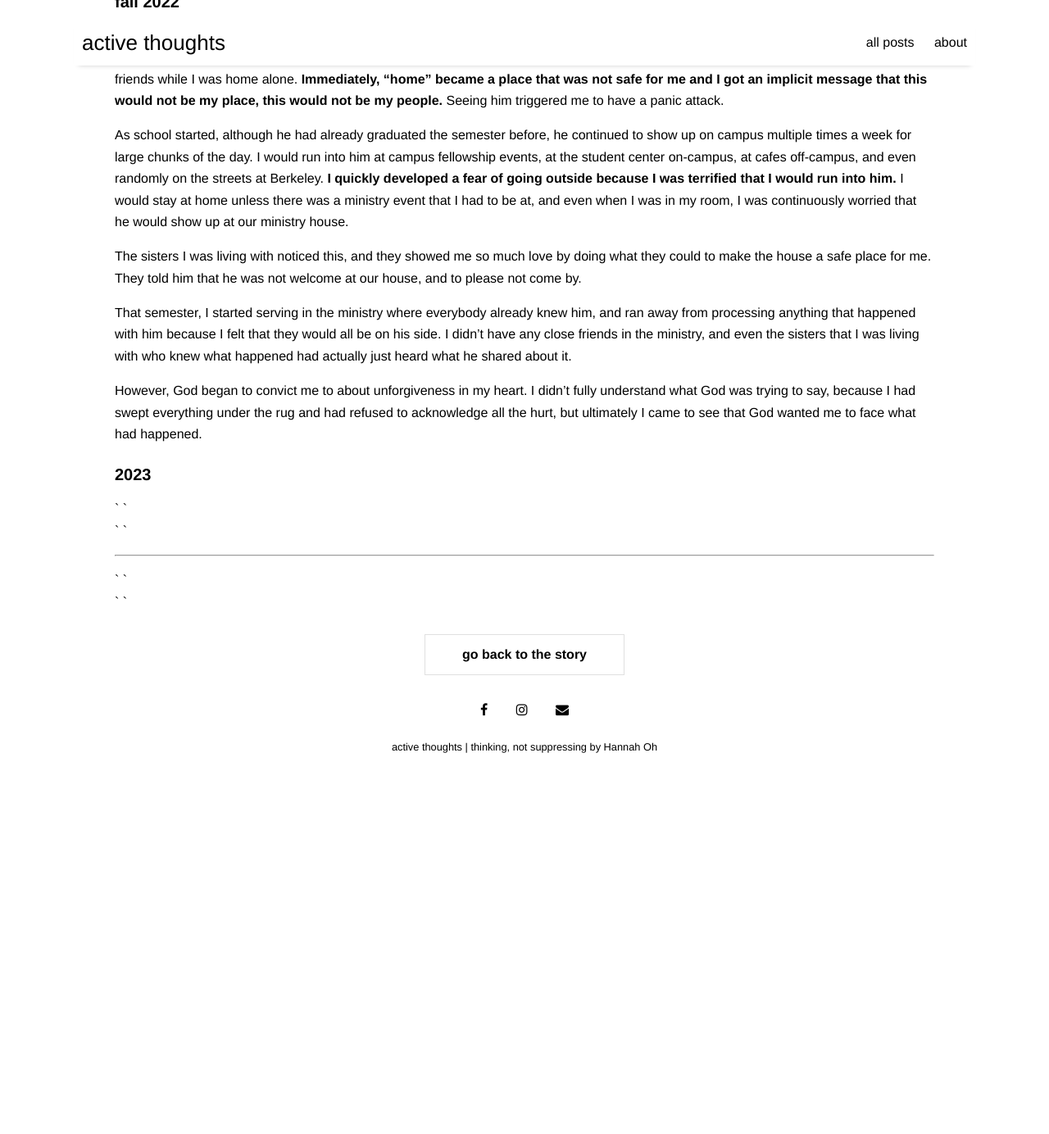
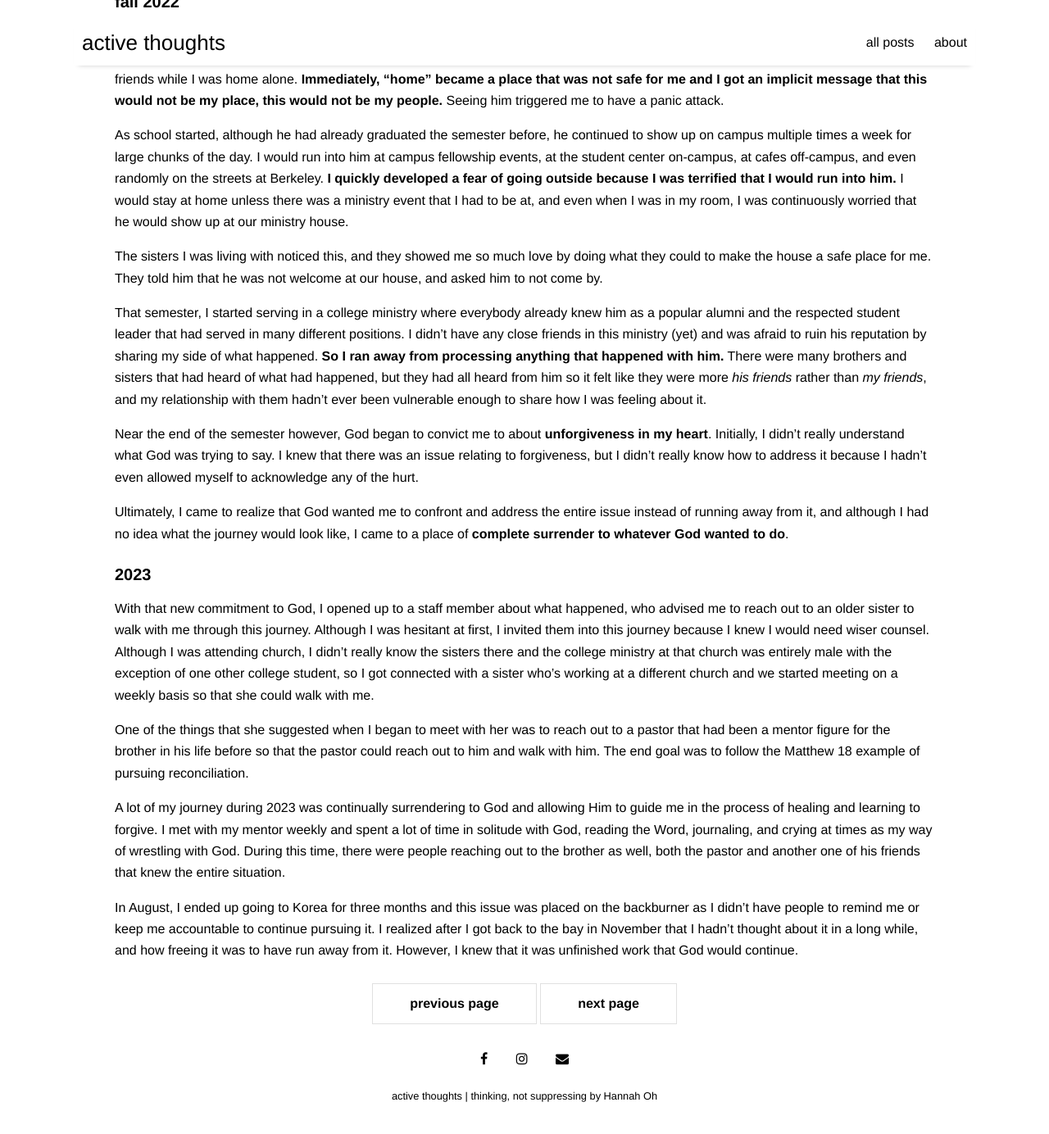
Before and after one commit to thoughtshso/blog, a Jekyll site: the page built from _posts/2022-03-17-the-aftermath.md, in a window 1280 px wide and 1400 px high, scrolled down 273 px. Shown: the top 1384 px of the window at 82% size. Built offline with Jekyll 4.4.1, drawn with Linux system fonts in a browser that asks for light colours; nearby versions of some CDN libraries; before the commit the page ends 1247 px from its top, so only the background shows below that.

Commit message:
[post][ministry] init

```diff
--- a/_posts/2022-03-17-the-aftermath.md
+++ b/_posts/2022-03-17-the-aftermath.md
@@ -16,25 +16,26 @@ A week after ending things with him, I flew back to the Bay Area and moved into
 
 As school started, although he had already graduated the semester before, he continued to show up on campus multiple times a week for large chunks of the day. I would run into him at campus fellowship events, at the student center on-campus, at cafes off-campus, and even randomly on the streets at Berkeley. **I quickly developed a fear of going outside because I was terrified that I would run into him.** I would stay at home unless there was a ministry event that I had to be at, and even when I was in my room, I was continuously worried that he would show up at our ministry house.
 
-The sisters I was living with noticed this, and they showed me so much love by doing what they could to make the house a safe place for me. They told him that he was not welcome at our house, and to please not come by.
+The sisters I was living with noticed this, and they showed me so much love by doing what they could to make the house a safe place for me. They told him that he was not welcome at our house, and asked him to not come by.
 
-That semester, I started serving in the ministry where everybody already knew him, and ran away from processing anything that happened with him because I felt that they would all be on his side. I didn't have any close friends in the ministry, and even the sisters that I was living with who knew what happened had actually just heard what he shared about it.
+That semester, I started serving in a college ministry where everybody already knew him as a popular alumni and the respected student leader that had served in many different positions. I didn't have any close friends in this ministry (yet) and was afraid to ruin his reputation by sharing my side of what happened. **So I ran away from processing anything that happened with him.** There were many brothers and sisters that had heard of what had happened, but they had all heard from him so it felt like they were more *his friends* rather than *my friends*, and my relationship with them hadn't ever been vulnerable enough to share how I was feeling about it.
 
-However, God began to convict me to about unforgiveness in my heart. I didn't fully understand what God was trying to say, because I had swept everything under the rug and had refused to acknowledge all the hurt, but ultimately I came to see that God wanted me to face what had happened.
+Near the end of the semester however, God began to convict me to about **unforgiveness in my heart**. Initially, I didn't really understand what God was trying to say. I knew that there was an issue relating to forgiveness, but I didn't really know how to address it because I hadn't even allowed myself to acknowledge any of the hurt.
+
+Ultimately, I came to realize that God wanted me to confront and address the entire issue instead of running away from it, and although I had no idea what the journey would look like, I came to a place of **complete surrender to whatever God wanted to do**.
 
 ### 2023
 
-` `
-` `
+With that new commitment to God, I opened up to a staff member about what happened, who advised me to reach out to an older sister to walk with me through this journey. Although I was hesitant at first, I invited them into this journey because I knew I would need wiser counsel. Although I was attending church, I didn't really know the sisters there and the college ministry at that church was entirely male with the exception of one other college student, so I got connected with a sister who's working at a different church and we started meeting on a weekly basis so that she could walk with me.
 
----
+One of the things that she suggested when I began to meet with her was to reach out to a pastor that had been a mentor figure for the brother in his life before so that the pastor could reach out to him and walk with him. The end goal was to follow the Matthew 18 example of pursuing reconciliation.
 
-` `
-<!-- ##### a -->
-` `
-<!-- ##### b -->
+A lot of my journey during 2023 was continually surrendering to God and allowing Him to guide me in the process of healing and learning to forgive. I met with my mentor weekly and spent a lot of time in solitude with God, reading the Word, journaling, and crying at times as my way of wrestling with God. During this time, there were people reaching out to the brother as well, both the pastor and another one of his friends that knew the entire situation.
+
+In August, I ended up going to Korea for three months and this issue was placed on the backburner as I didn't have people to remind me or keep me accountable to continue pursuing it. I realized after I got back to the bay in November that I hadn't thought about it in a long while, and how freeing it was to have run away from it. However, I knew that it was unfinished work that God would continue.
 
 <!-- button -->
 <div class="pagination">
-    <a class="pagination-button pagination-active" href="{{ site.baseurl }}/the-aftermath">go back to the story</a>
+    <a class="pagination-button pagination-active" href="{{ site.baseurl }}/the-story">previous page</a>
+    <a class="pagination-button pagination-active" href="{{ site.baseurl }}/college-ministry">next page</a>
 </div>
```
Also changed, not shown: _posts/2022-03-17-college-ministry.md (added, +42 -0 lines), _posts/2022-03-17-the-story.md (+1 -6 lines).
